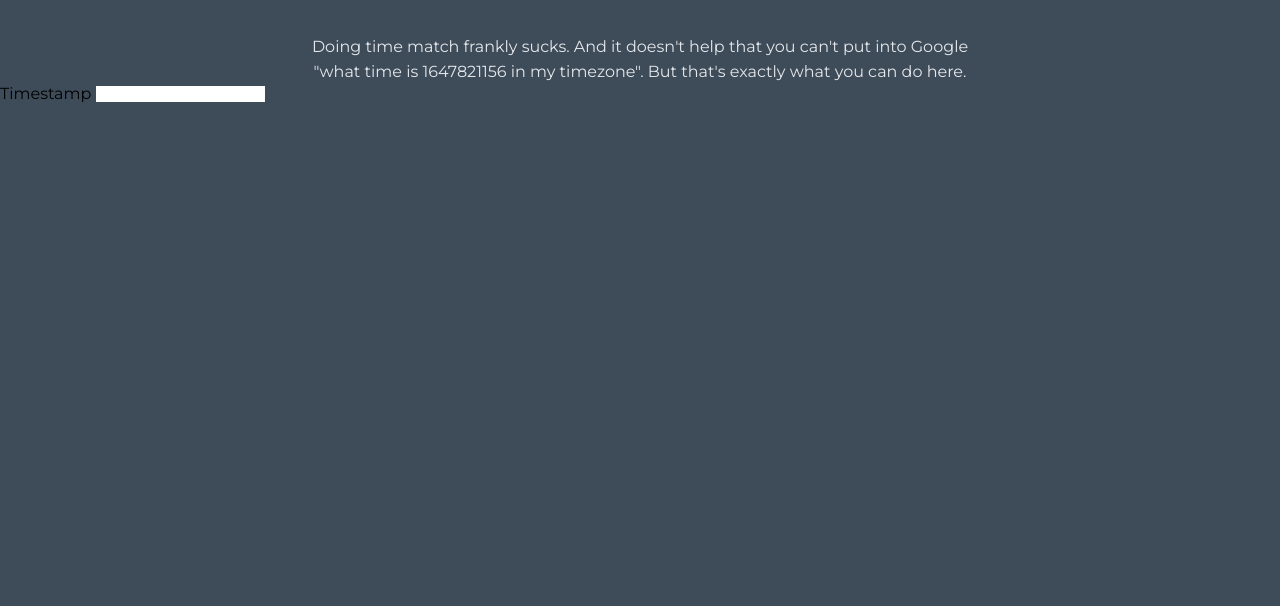
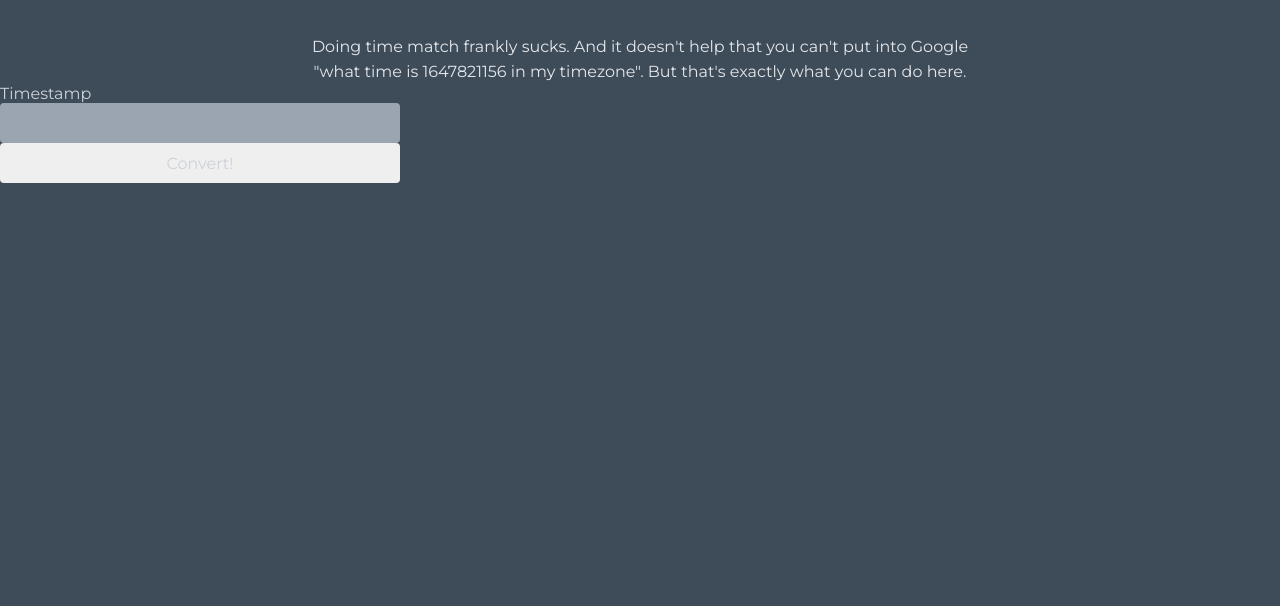
Before and after one commit to Mcgurk-Adam/utcseconds.com, a plain HTML site: page index.html in a window 1280 px wide. Shown: the part 194-800 px from the top of the page. Drawn offline with nearby package versions, Linux system fonts and the light colour scheme; files that its build step writes are made by us from their sources.

Commit message:
a bunch of css changes

```diff
--- a/index.html
+++ b/index.html
@@ -21,9 +21,10 @@
     <h1 class="content">Convert a UTC timestamp to a datestring in any timezone</h1>
     <p class="content">Doing time match frankly sucks. And it doesn't help that you can't put into Google "what time is 1647821156 in my timezone". But that's exactly what you can do here.</p>
     <form>
-        <label>Timestamp
+        <label class="regular-input">Timestamp
             <input type="number" inputmode="decimal" id="timestampInput">
         </label>
+        <button type="submit">Convert!</button>
     </form>
 </body>
 </html>
--- a/scss/partials/_base.scss
+++ b/scss/partials/_base.scss
@@ -6,7 +6,6 @@
   border: none;
   -webkit-tap-highlight-color: rgba(0,0,0,0);
   -webkit-overflow-scrolling: touch;
-  font-family: 'Montserrat', sans-serif;
   &:focus {
     outline: none;
   }
--- /dev/null
+++ b/scss/partials/_buttons.scss
@@ -0,0 +1,15 @@
+button, a.button {
+  border-radius: 4px;
+  height: 40px;
+  max-width: 400px;
+  font-size: 1rem;
+  display: flex;
+  align-items: center;
+  justify-content: center;
+  &.red {
+    background-color: var(--red);
+  }
+  &.green {
+    background-color: var(--green);
+  }
+}
--- /dev/null
+++ b/scss/partials/_inputs.scss
@@ -0,0 +1,24 @@
+form {
+  display: flex;
+  flex-flow: column nowrap;
+}
+
+label.regular-input {
+  max-width: 400px;
+  width: 95%;
+  display: flex;
+  flex-flow: column nowrap;
+  font-size: 1rem;
+  input:not([type=file]):not([type=radio]):not([type=checkbox]) {
+	width: 100%;
+  }
+}
+
+input:not([type=file]):not([type=radio]):not([type=checkbox]) {
+  width: 95%;
+  max-width: 400px;
+  border-radius: 4px;
+  background-color: var(--gray-4);
+  height: 40px;
+  text-indent: 15px;
+}
--- /dev/null
+++ b/scss/partials/_typography.scss
@@ -0,0 +1,8 @@
+* {
+  color: var(--gray-3);
+  font-family: 'Montserrat', sans-serif;
+}
+
+h1, h2, h3, h4, h5, h6 {
+  color: var(--gray-2);
+}
--- a/scss/styles.scss
+++ b/scss/styles.scss
@@ -1,3 +1,6 @@
 @import "partials/colors";
+@import "partials/typography";
 @import "partials/base";
+@import "partials/inputs";
+@import "partials/buttons";
 @import "partials/app";
--- a/ts/tsconfig.json
+++ b/ts/tsconfig.json
@@ -6,6 +6,7 @@
     "outFile": "../js/app.js"
   },
   "files": [
-    "index.ts"
+    "index.ts",
+    "BetterDate.ts"
   ]
 }
```
Also changed, not shown: 1 other file.
